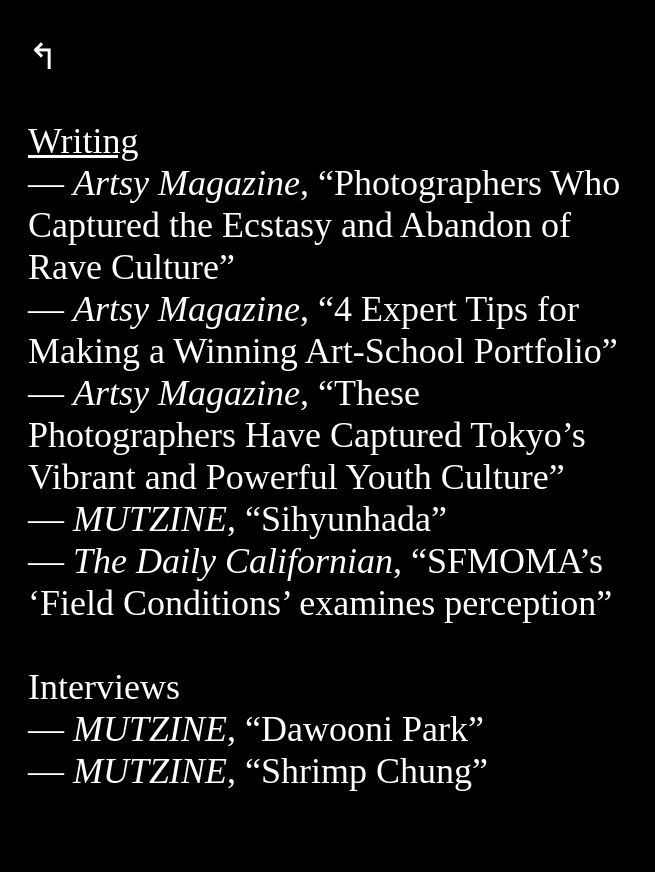
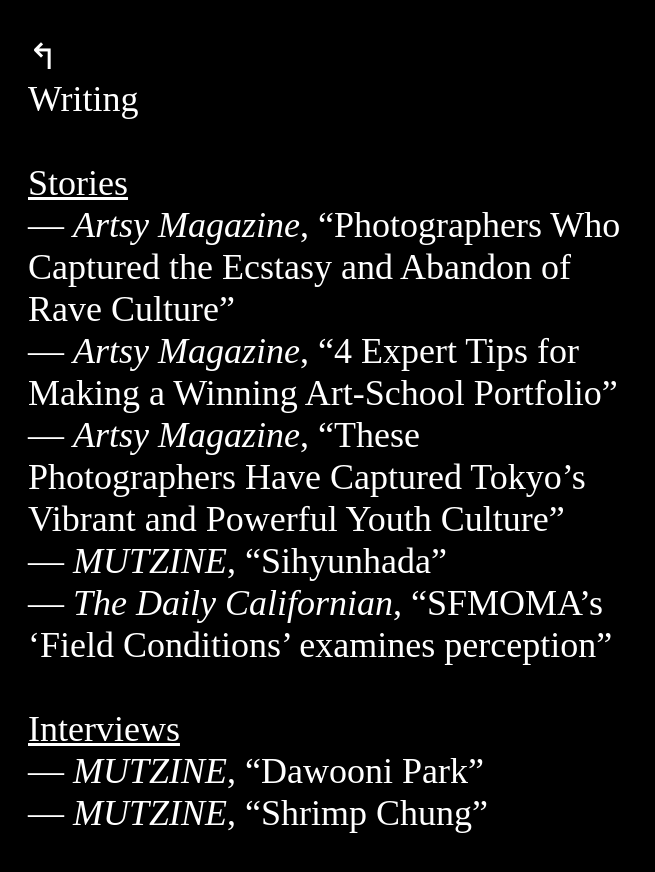
Before and after one commit to htduong/htduong.github.io, a plain HTML site: page writing/index.html in a window 1280 px wide. Shown: the whole page, without its empty margins (0-655 px from the left). Before the commit the page ends 834 px from the top, so only its background shows below. Drawn offline with Linux system fonts and the light colour scheme.

Commit message:
formatting

```diff
--- a/writing/index.html
+++ b/writing/index.html
@@ -21,7 +21,7 @@
 
 		</script>
 
-		<style>
+	<style>
 		  p {
 		    color: #ffffff;
 		  }
@@ -100,15 +100,16 @@
 	<div id="header">
 		<p class="paragraph1">
 				<a href="http://duongha.info/">&#8624;</a><br>
+				Writing<br>
 				<br>
-				<u>Writing</u><br>
+				<u>Stories</u><br>
 					— <a href="https://www.artsy.net/article/artsy-editorial-photographers-captured-ecstasy-abandon-rave-culture"><i>Artsy Magazine</i>, “Photographers Who Captured the Ecstasy and Abandon of Rave Culture”</a><br>
 					— <a href="https://www.artsy.net/article/artsy-editorial-4-expert-tips-making-winning-art-school-portfolio"><i>Artsy Magazine</i>, “4 Expert Tips for Making a Winning Art-School Portfolio”</a><br>
 					— <a href="https://www.artsy.net/article/artsy-editorial-photographers-captured-tokyos-vibrant-powerful-youth-culture"><i>Artsy Magazine</i>, “These Photographers Have Captured Tokyo’s Vibrant and Powerful Youth Culture”</a><br>
 					— <a href="/writing/mutzine_sihyunhada.pdf"><i>MUTZINE</i>, “Sihyunhada”</a><br>
 					— <a href="http://www.dailycal.org/2012/09/16/sfmomas-field-conditions-examines-perception/"><i>The Daily Californian</i>, “SFMOMA’s ‘Field Conditions’ examines perception”</a><br><br>
 
-				Interviews<br>
+				<u>Interviews</u><br>
 					— <a href="/writing/mutzine_dawoonipark.pdf"><i>MUTZINE</i>, “Dawooni Park”</a><br>
 					— <a href="/writing/mutzine_shrimpchung.pdf"><i>MUTZINE</i>, “Shrimp Chung”</a><br>
 					<br>
```
